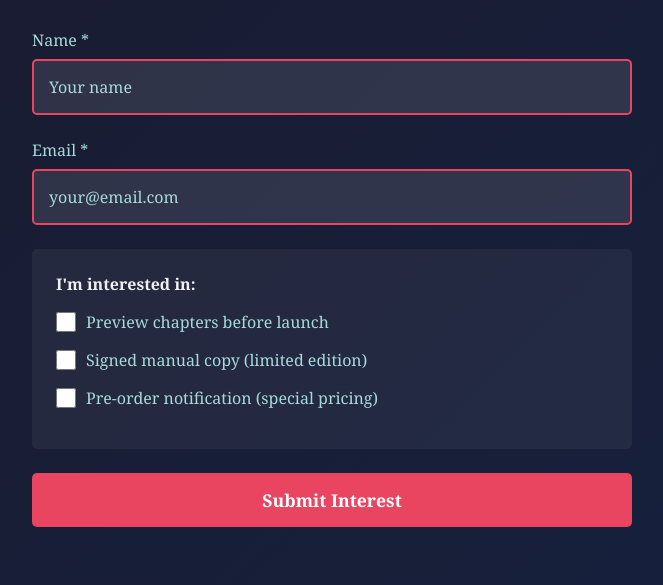
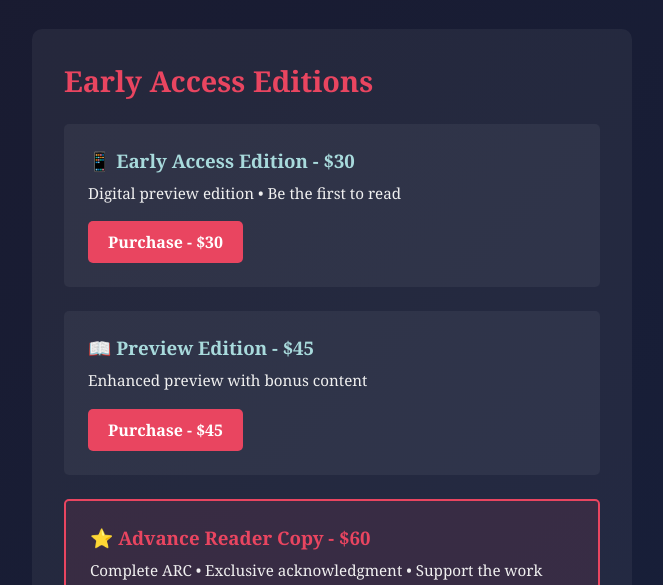
Before and after one commit to CabbyUniverse/audacity-memoir-website, a plain HTML site: page early-access.html in a window 1280 px wide. Shown: the part 215-800 px from the top of the page, without its empty margins (308-971 px from the left). Drawn offline with Linux system fonts and the light colour scheme.

Commit message:
Update pricing and add Stripe payment links

```diff
--- a/early-access.html
+++ b/early-access.html
@@ -118,6 +118,28 @@
         <h1>Get Early Access</h1>
         <div class="subtitle">Be among the first to experience AUDACITY</div>
 
+        <div style="background: rgba(255,255,255,0.05); padding: 2rem; border-radius: 10px; margin-bottom: 2rem;">
+            <h2 style="color: #e94560; margin-bottom: 1.5rem; font-size: 1.8rem;">Early Access Editions</h2>
+
+            <div style="margin-bottom: 1.5rem; padding: 1.5rem; background: rgba(255,255,255,0.05); border-radius: 5px;">
+                <h3 style="color: #a8dadc; margin-bottom: 0.5rem;">📱 Early Access Edition - $30</h3>
+                <p style="font-size: 0.95rem; line-height: 1.6; margin-bottom: 1rem;">Digital preview edition • Be the first to read</p>
+                <a href="https://buy.stripe.com/aFa00i7lobFx39O0zP" style="display: inline-block; padding: 10px 20px; background: #e94560; color: white; text-decoration: none; border-radius: 5px; font-weight: bold;">Purchase - $30</a>
+            </div>
+
+            <div style="margin-bottom: 1.5rem; padding: 1.5rem; background: rgba(255,255,255,0.05); border-radius: 5px;">
+                <h3 style="color: #a8dadc; margin-bottom: 0.5rem;">📖 Preview Edition - $45</h3>
+                <p style="font-size: 0.95rem; line-height: 1.6; margin-bottom: 1rem;">Enhanced preview with bonus content</p>
+                <a href="https://buy.stripe.com/14A9AScFI4d54dSeqF" style="display: inline-block; padding: 10px 20px; background: #e94560; color: white; text-decoration: none; border-radius: 5px; font-weight: bold;">Purchase - $45</a>
+            </div>
+
+            <div style="padding: 1.5rem; background: rgba(233,69,96,0.1); border: 2px solid #e94560; border-radius: 5px;">
+                <h3 style="color: #e94560; margin-bottom: 0.5rem;">⭐ Advance Reader Copy - $60</h3>
+                <p style="font-size: 0.95rem; line-height: 1.6; margin-bottom: 1rem;">Complete ARC • Exclusive acknowledgment • Support the work</p>
+                <a href="https://buy.stripe.com/14AbJ02149xp9ycbet" style="display: inline-block; padding: 10px 20px; background: #e94560; color: white; text-decoration: none; border-radius: 5px; font-weight: bold;">Purchase - $60</a>
+            </div>
+        </div>
+
         <form action="https://southernsoulpodcast.us1.list-manage.com/subscribe/post?u=fde74a64cf2e594694a1e2769&id=8da81d41ef" method="post" target="_blank">
             <div class="form-group">
                 <label for="name">Name *</label>
@@ -130,18 +152,18 @@
             </div>
 
             <div class="checkbox-group">
-                <p style="margin-bottom: 1rem; font-weight: bold;">I'm interested in:</p>
+                <p style="margin-bottom: 1rem; font-weight: bold;">Email reservation (optional):</p>
                 <label>
-                    <input type="checkbox" name="INTEREST" value="Preview">
-                    Preview chapters before launch
+                    <input type="radio" name="EDITION" value="Early Access $30" style="width: auto;">
+                    Early Access Edition - $30
                 </label>
                 <label>
-                    <input type="checkbox" name="INTEREST" value="Signed">
-                    Signed manual copy (limited edition)
+                    <input type="radio" name="EDITION" value="Preview $45" style="width: auto;">
+                    Preview Edition - $45
                 </label>
                 <label>
-                    <input type="checkbox" name="INTEREST" value="Preorder">
-                    Pre-order notification (special pricing)
+                    <input type="radio" name="EDITION" value="ARC $60" style="width: auto;">
+                    Advance Reader Copy - $60
                 </label>
             </div>
 
@@ -149,7 +171,8 @@
                 <input type="text" name="b_fde74a64cf2e594694a1e2769_8da81d41ef" tabindex="-1" value="">
             </div>
 
-            <button type="submit">Submit Interest</button>
+            <button type="submit">Reserve Your Copy</button>
+            <p style="text-align: center; margin-top: 1rem; font-size: 0.9rem; color: #a8dadc;">Or reserve via email and we'll send payment details</p>
         </form>
     </div>
 </body>
```
